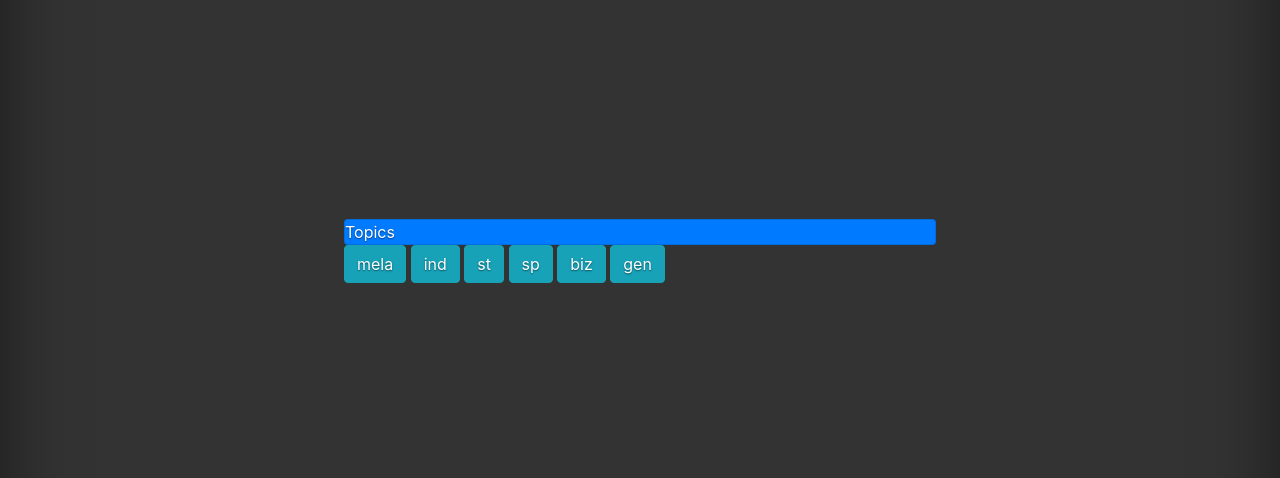
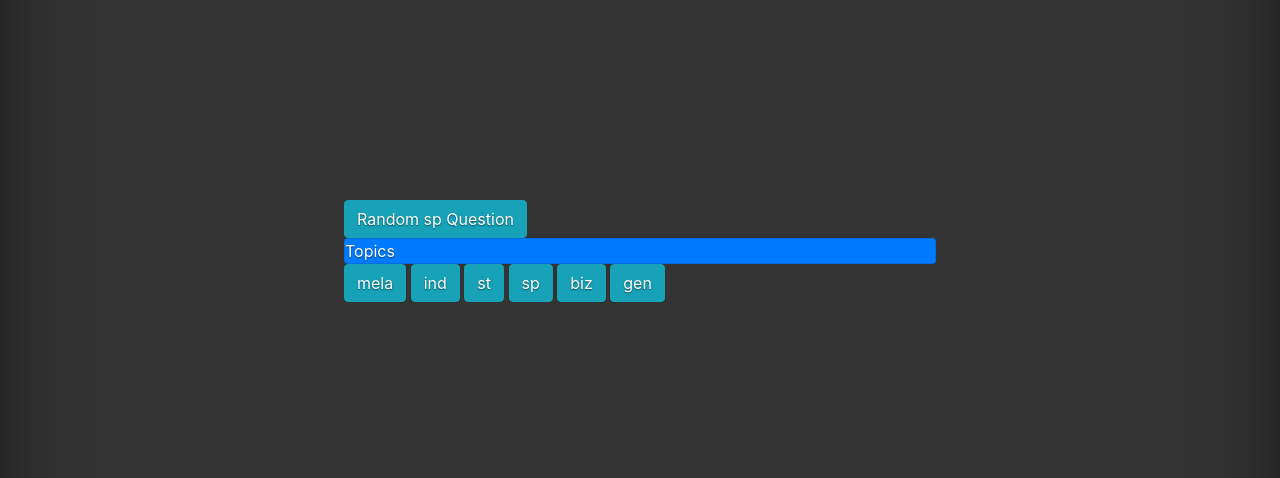
Before and after one commit to nisarg1631/quiz, a Flask app: page /tags in a window 1280 px wide. Shown: the part 147-625 px from the top of the page. Run offline with Flask 2, Linux system fonts and the light colour scheme; some libraries are stand-ins or nearby versions.

Commit message:
global random ques

```diff
--- a/app_src/templates/tag.html
+++ b/app_src/templates/tag.html
@@ -3,6 +3,8 @@
 {% block title %}Tags{% endblock %}
 
 {% block main %}
+<a href="../question/{{random[0]}}/{{random[1]}}" class="btn btn-info">Random {{rnd_topic}} Question</a>
+
 <div class="card bg-primary">Topics</div>
 <a href="../../tags/mela" class="btn btn-info">mela</a>
 <a href="../../tags/ind" class="btn btn-info">ind</a>
--- a/app_src/views.py
+++ b/app_src/views.py
@@ -34,7 +34,10 @@ def ques(quiz_num,ques_num):
 
 @app.route("/tags")
 def tag_landing():
-    return render_template("tag.html")
+    rnd_top=random.choice(["mela","st","sp","ind","gen"]) # add biz back when it is non empty
+    with open(f'./quiz_data/tagged/{rnd_top}.json') as f1:
+        lo_data = json.load(f1)
+    return render_template("tag.html",random=random.choice(lo_data),rnd_topic=rnd_top)
 
 @app.route("/tags/<tag>")
 def tag_page(tag):
```
